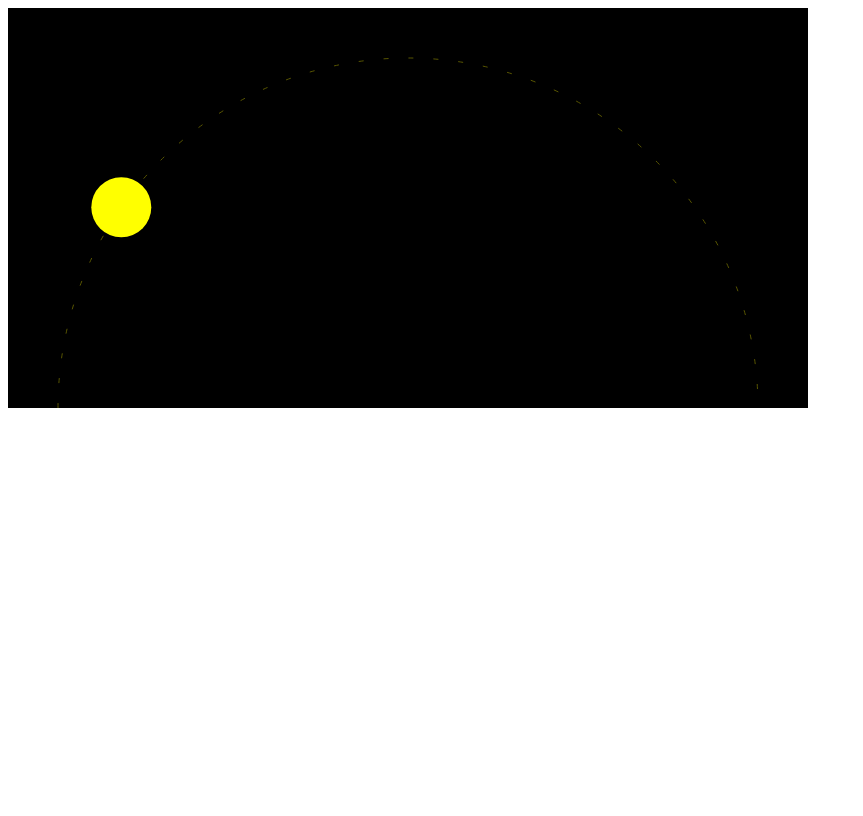
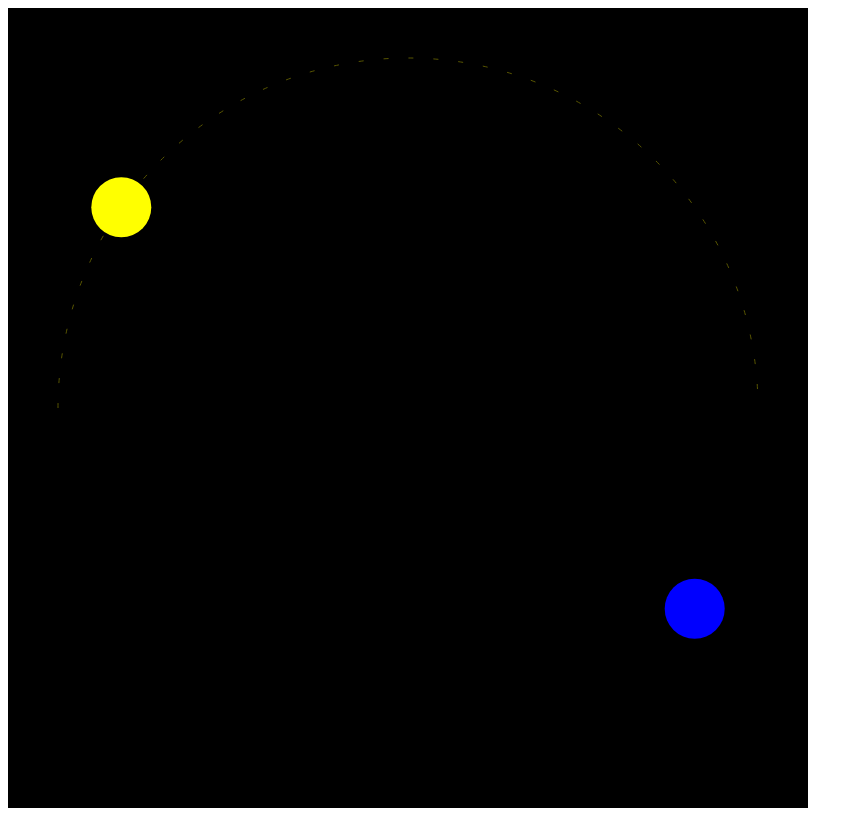
Before and after one commit to Jauny/sunrise, a plain HTML site: page index.html in a window 1280 px wide. Shown: the whole page, without its empty margins (0-863 px from the left). Drawn offline with Linux system fonts and the light colour scheme.

Commit message:
Added moon

```diff
--- a/index.html
+++ b/index.html
@@ -1,11 +1,11 @@
-<canvas id="canvas" width="800" height="400"></canvas>
+<canvas id="canvas" width="800" height="800"></canvas>
 <script type="text/javascript">
 var canvas = document.getElementById("canvas");
 var ctx = canvas.getContext("2d");
 
 // path
 var sx = canvas.width/2;
-var sy = canvas.height;
+var sy = 400;
 var r = canvas.width/2 - 50;
 
 // daylight
@@ -20,6 +20,14 @@ ctx.fillRect(0, 0, canvas.width, canvas.height);
 var drawSun = function() {
   var [x, y] = getSunPosition();
   ctx.fillStyle = "yellow";
+  ctx.beginPath();
+  ctx.arc(x, y, 30, 0, 2 * Math.PI);
+  ctx.fill();
+}
+
+var drawMoon = function() {
+  var [x, y] = getMoonPosition();
+  ctx.fillStyle = "blue";
   ctx.beginPath();
   ctx.arc(x, y, 30, 0, 2 * Math.PI);
   ctx.fill();
@@ -41,6 +49,14 @@ var getSunPosition = function() {
   return [x, y];
 }
 
+var getMoonPosition = function() {
+  var mins = timeInMinutes();
+  var angle = (mins - sTime) / (eTime - sTime) * eAngle;
+  var x = sx + r * Math.cos(angle);
+  var y = sy + r * Math.sin(angle);
+  return [x, y];
+}
+
 var timeInMinutes = function() {
   var now = new Date();
   var min = now.getMinutes();
@@ -50,5 +66,6 @@ var timeInMinutes = function() {
 
 drawSunPath();
 drawSun();
+drawMoon();
 
 </script>
```
